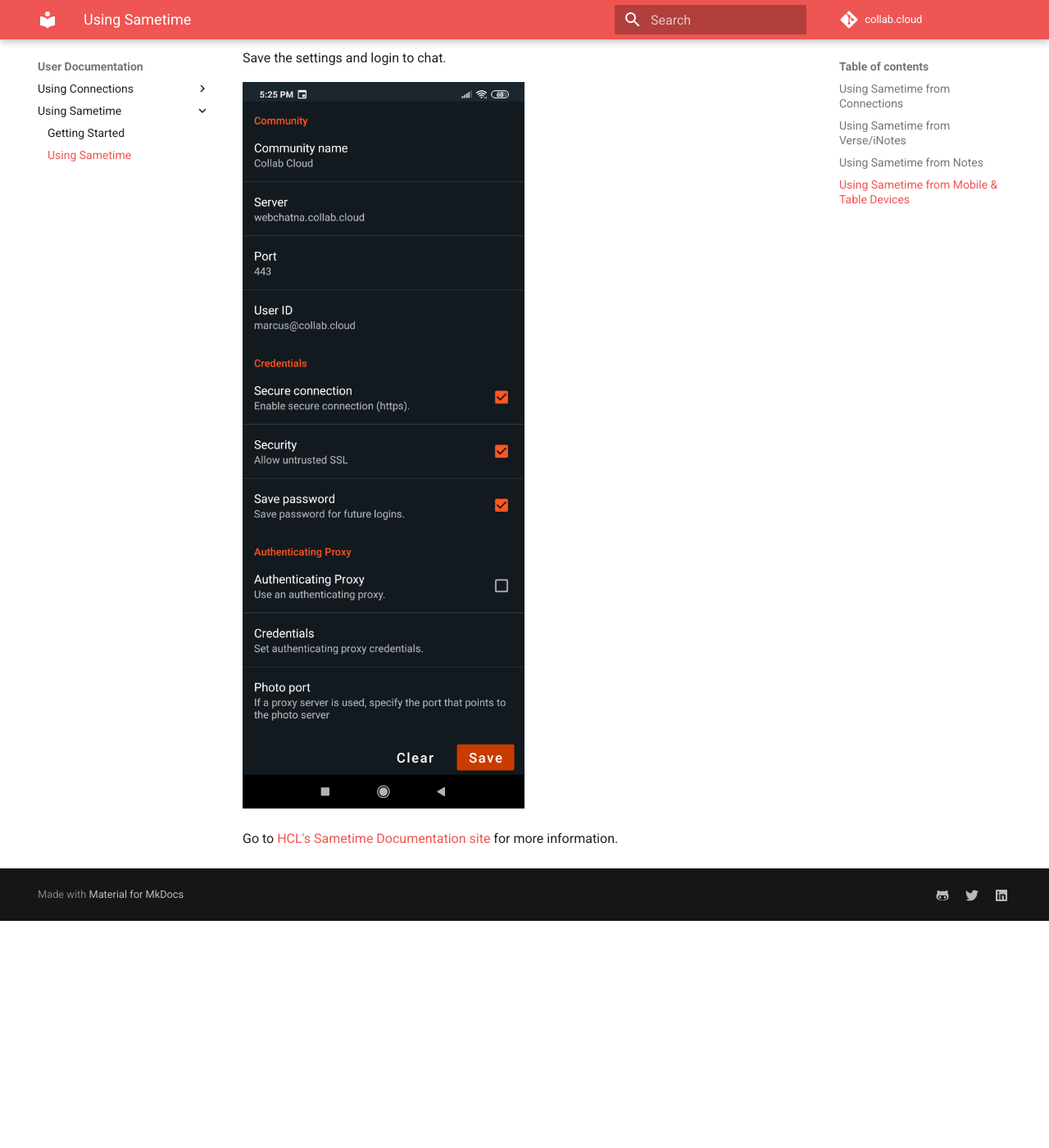
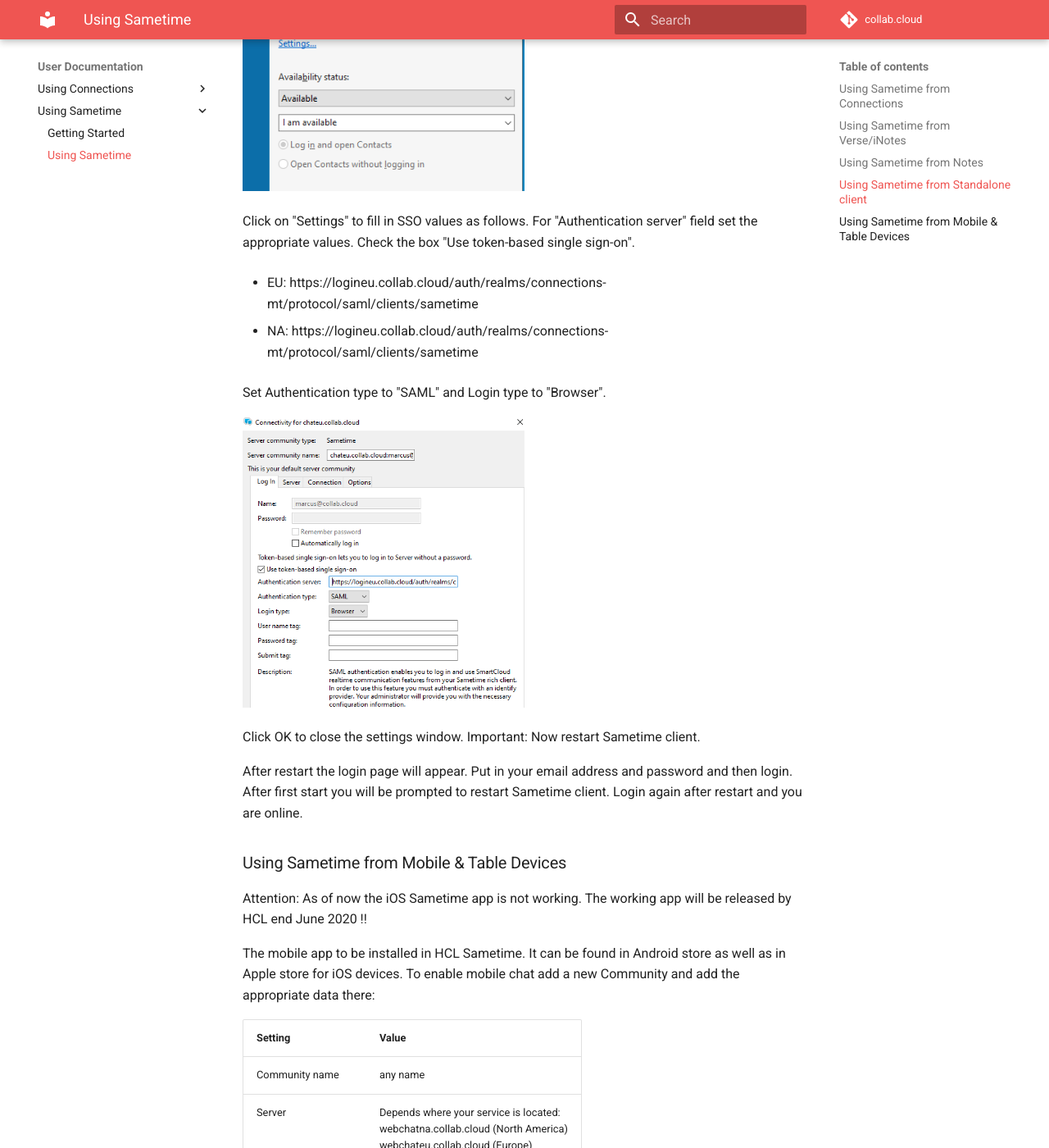
Before and after one commit to collabdotcloud/docs.collab.cloud, an MkDocs documentation site: the page built from docs/users/using-sametime.md, in a window 1280 px wide and 1400 px high, scrolled down 2565 px. Shown: the whole window at 82% size. Built offline with MkDocs 1.6.1 and Material for MkDocs 9.7.7, drawn with Linux system fonts in a browser that asks for light colours; before the commit the page ends 3688 px from its top, so only the background shows below that; some of the changed text lies outside the part shown.

Commit message:
Sametime Standalone Client added

```diff
--- a/docs/users/using-sametime.md
+++ b/docs/users/using-sametime.md
@@ -21,7 +21,38 @@
 ### Using Sametime from Notes
 Here is some text.
 
+### Using Sametime from Standalone client
+On first start of the Sametime standalone client configuration is needed as follows.
+As shown in the following picture set the servername to the appropriate cloud environment:
+
+- EU: chateu.collab.cloud
+
+- NA: chatna.collab.cloud
+
+Put in your email address as username.
+
+<img src="/assets/images/screen-shots/sametime/sametime-rich-step1.png" alt="Verse Status" width=50% />
+
+Click on "Settings" to fill in SSO values as follows. For "Authentication server" field set the appropriate values.
+Check the box "Use token-based single sign-on".
+
+- EU: https://logineu.collab.cloud/auth/realms/connections-mt/protocol/saml/clients/sametime
+
+- NA: https://logineu.collab.cloud/auth/realms/connections-mt/protocol/saml/clients/sametime
+
+Set Authentication type to "SAML" and Login type to "Browser".
+
+<img src="/assets/images/screen-shots/sametime/sametime-rich-step2.png" alt="Verse Status" width=50% />
+
+Click OK to close the settings window.
+Important: Now restart Sametime client.
+
+After restart the login page will appear. Put in your email address and password and then login. After first start you will be prompted to restart Sametime client. Login again after restart and you are online.
+
 ### Using Sametime from Mobile & Table Devices
+
+Attention: As of now the iOS Sametime app is not working. The working app will be released by HCL end June 2020 !!
+
 The mobile app to be installed in HCL Sametime. It can be found in Android store as well as in Apple store for iOS devices.
 To enable mobile chat add a new Community and add the appropriate data there:
 
```
Also changed, not shown: docs/assets/images/screen-shots/sametime/sametime-rich-dialog-restart.png (added), docs/assets/images/screen-shots/sametime/sametime-rich-step1.png (added), docs/assets/images/screen-shots/sametime/sametime-rich-step2.png (added).
